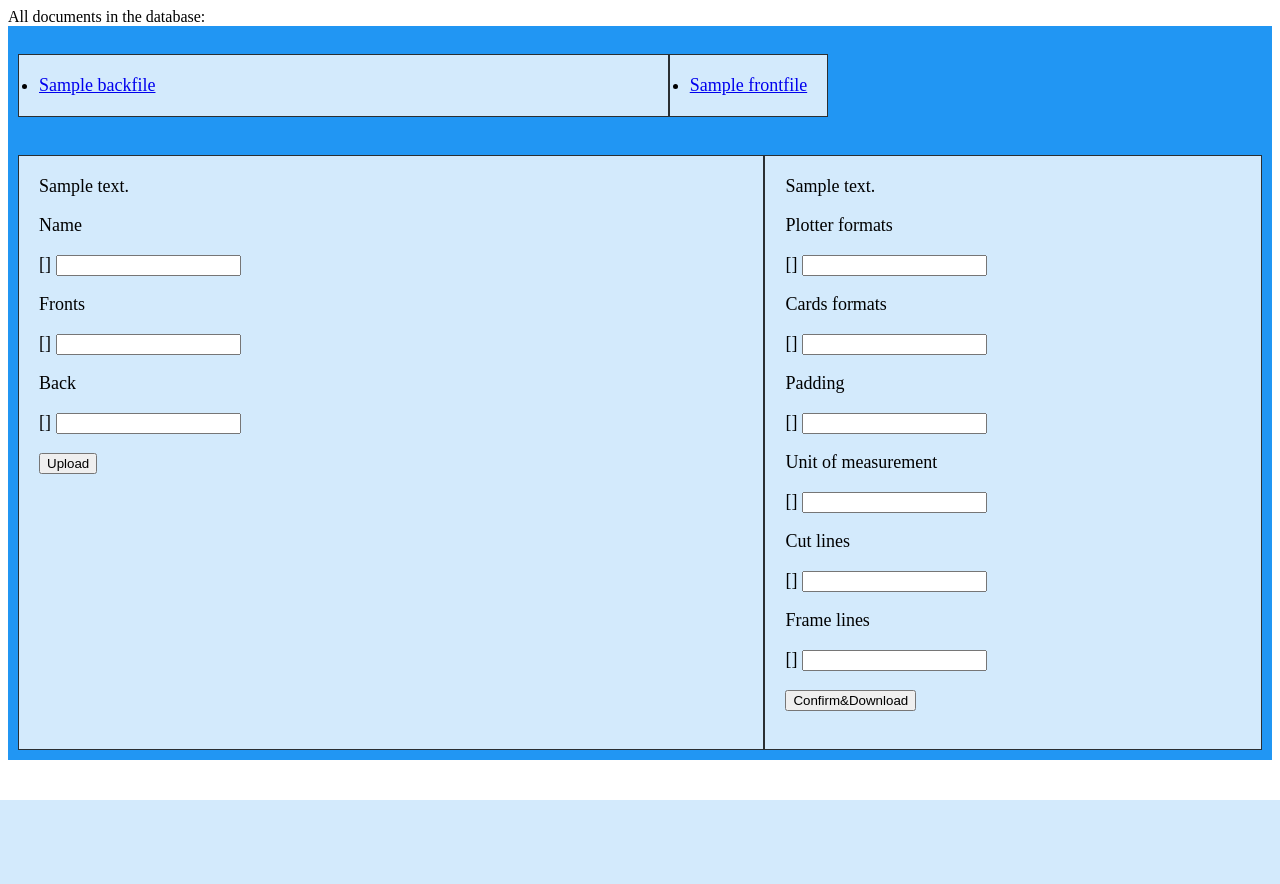
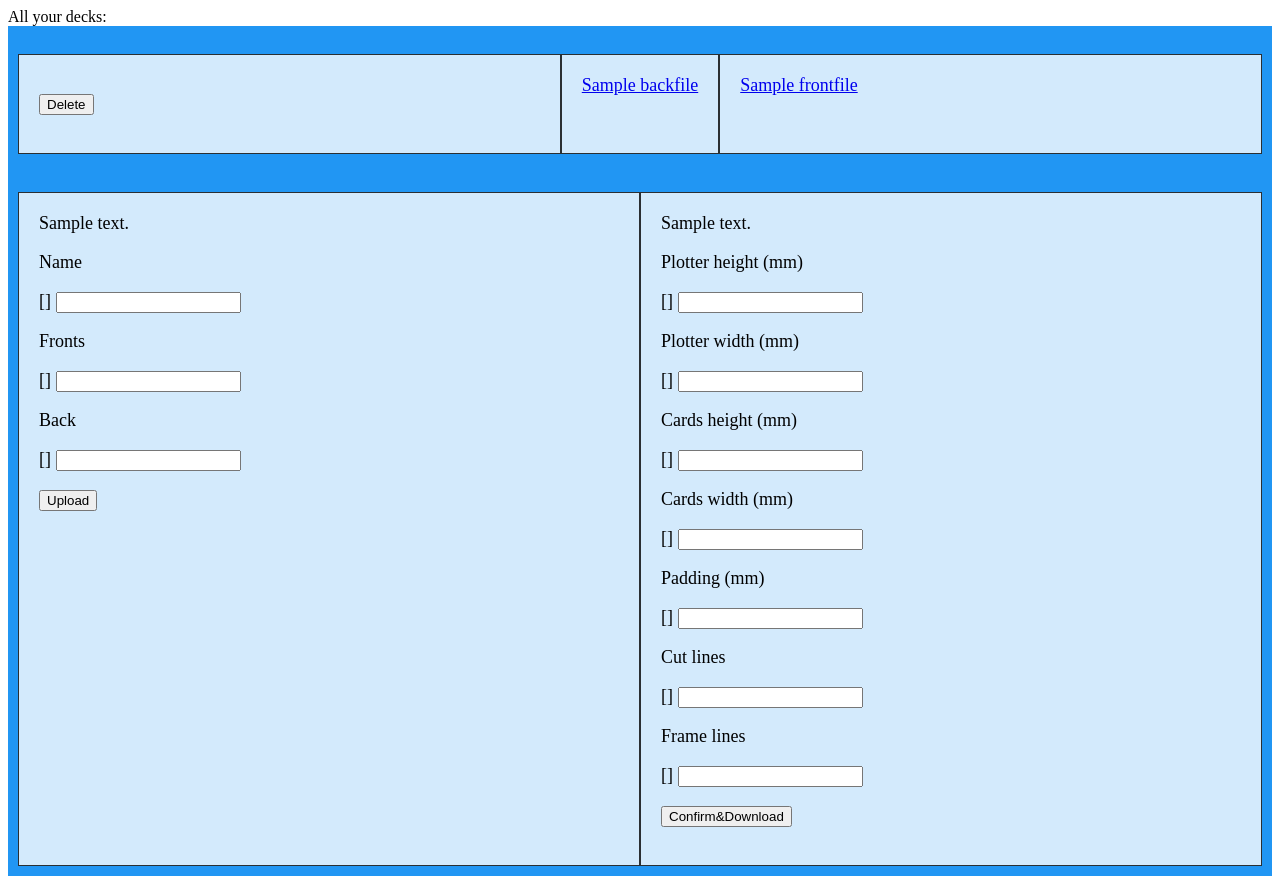
Before and after one commit to ferronsnicola/paginator, a Django app: template playing_cards_paginator/templates/main_page.html in a window 1280 px wide. Before the commit the page ends 800 px from the top, so only its background shows below. Run offline with Django 4.2, Linux system fonts and the light colour scheme; tables that the repository leaves empty hold one stand-in row (values such as "Sample post"); the template is opened without the code that fills it: values that come from a table or form of the project are taken from there, most other values are stand-ins (such as "Sample title", 1, 10 or a date in 2020); form fields are guessed from the names that the template uses; parts of the project's set-up code (start-up, migrations or seed data) failed here and were passed over.

Commit message:
#dev uploaded deck deletion

```diff
--- a/playing_cards_paginator/cards_placer.py
+++ b/playing_cards_paginator/cards_placer.py
@@ -7,7 +7,7 @@ import os
 import shutil
 
 
-def get_output_file(base_dir: str, plotter_format: str, cards_height: float, cards_width: float, pad: int, frame_lines: bool, um: str):
+def get_output_file(base_dir: str, plotter_height: float, plotter_width: float, cards_height: float, cards_width: float, pad: int, frame_lines: bool, um: str):
     fronts = []
     backs = []
     fronts_dirs = [dir for dir in listdir(join(base_dir, 'fronts')) if isdir(join(base_dir, 'fronts', dir))]
@@ -31,7 +31,7 @@ def get_output_file(base_dir: str, plotter_format: str, cards_height: float, car
             fronts.append(front)
             backs.append(back)
 
-    fronts, backs = get_files_from_format(plotter_format, cards_height, cards_width, fronts, backs, pad, frame_lines, cards_um=um)
+    fronts, backs = get_files_from_mm(plotter_height, plotter_width, cards_height, cards_width, fronts, backs, pad, frame_lines)
     if not os.path.exists(join(base_dir, 'output')):
         os.mkdir(join(base_dir, 'output'))
 
--- a/playing_cards_paginator/templates/main_page.html
+++ b/playing_cards_paginator/templates/main_page.html
@@ -6,7 +6,7 @@
         <style>
             .grid-container {
                 display: grid;
-                grid-template-columns: 3fr auto 2fr;
+                grid-template-columns: 3fr auto 3fr;
                 background-color: #2196F3;
                 padding: 10px;
             }
@@ -23,23 +23,31 @@
     <body>
         <!-- List of uploaded documents -->
         <nav>
+            <form action="{% url "file_loader" %}" method="post" enctype="multipart/form-data">
+                {% csrf_token %}
                 {% if backs %}
-                All documents in the database:
+                    All your decks:
                     <div class="grid-container">
                         <ul class="grid-item">
                             {% for back in backs %}
-                            <li><a href="{{ back.back.url }}" target="_blank">{{ back.short_name }}</a></li>
+                                <p><input type="submit" value="Delete" name="{{back.group_name}}"/></p>
+                            {% endfor %}
+                        </ul>
+                        <ul class="grid-item">
+                            {% for back in backs %}
+                                <a href="{{ back.back.url }}" target="_blank">{{ back.short_name }}</a>
                             {% endfor %}
                         </ul>
                         <ul class="grid-item">
                             {% for front in fronts %}
-                            <li><a href="{{ front.front.url }}" target="_blank">{{ front.short_name }}</a></li>
+                                <a href="{{ front.front.url }}" target="_blank">{{ front.short_name }}</a>
                             {% endfor %}
                         </ul>
                     </div>
                 {% else %}
-                <p>No documents.</p>
+                    <p>No decks!</p>
                 {% endif %}
+            </form>
         </nav>
 
         <div class="grid-container">
@@ -84,29 +92,49 @@
                     {{ message_down }}
                     <p>{{ form.non_field_errors }}</p>
 
-                    <p>{{ form.plotter_formats.label_tag }} {{ form.plotter_formats.help_text }}</p>
+                    <!-- <p>{{ form.plotter_formats.label_tag }} {{ form.plotter_formats.help_text }}</p>
                     <p>
                         {{form.plotter_formats.errors}}
                         {{form.plotter_formats}}
+                    </p> -->
+                    <p>{{ form.plotter_height.label_tag }} {{ form.plotter_height.help_text }}(mm)</p>
+                    <p>
+                        {{form.plotter_height.errors}}
+                        {{form.plotter_height}}
+                    </p>
+                    <p>{{ form.plotter_width.label_tag }} {{ form.plotter_width.help_text }}(mm)</p>
+                    <p>
+                        {{form.plotter_width.errors}}
+                        {{form.plotter_width}}
                     </p>
 
-                    <p>{{ form.cards_formats.label_tag }} {{ form.cards_formats.help_text }}</p>
+                    <!-- <p>{{ form.cards_formats.label_tag }} {{ form.cards_formats.help_text }}</p>
                     <p>
                         {{ form.cards_formats.errors }}
                         {{ form.cards_formats }}
+                    </p> -->
+                    <p>{{ form.cards_height.label_tag }} {{ form.cards_height.help_text }}(mm)</p>
+                    <p>
+                        {{ form.cards_height.errors }}
+                        {{ form.cards_height }}
+                    </p>
+                    <p>{{ form.cards_width.label_tag }} {{ form.cards_width.help_text }}(mm)</p>
+                    <p>
+                        {{ form.cards_width.errors }}
+                        {{ form.cards_width }}
                     </p>
 
-                    <p>{{ form.padding.label_tag }} {{ form.padding.help_text }}</p>
+                    <p>{{ form.padding.label_tag }} {{ form.padding.help_text }} (mm)</p>
                     <p>
                         {{ form.padding.errors }}
                         {{ form.padding }}
                     </p>
 
-                    <p>{{ form.unit_of_measurement.label_tag }} {{ form.unit_of_measurement.help_text }}</p>
+                    <!-- <p>{{ form.unit_of_measurement.label_tag }} {{ form.unit_of_measurement.help_text }}</p>
                     <p>
                         {{ form.unit_of_measurement.errors }}
                         {{ form.unit_of_measurement }}
-                    </p>
+                    </p> -->
 
                     <p>{{ form.cut_lines.label_tag }} {{ form.cut_lines.help_text }}</p>
                     <p>
```
Also changed, not shown: playing_cards_paginator/background_generator.py (+51 -51 lines), playing_cards_paginator/views.py (+46 -14 lines). Lines whose indentation alone changed are shown as unchanged.
